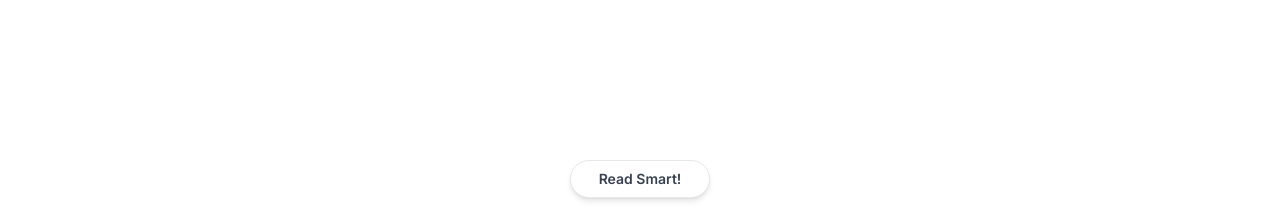
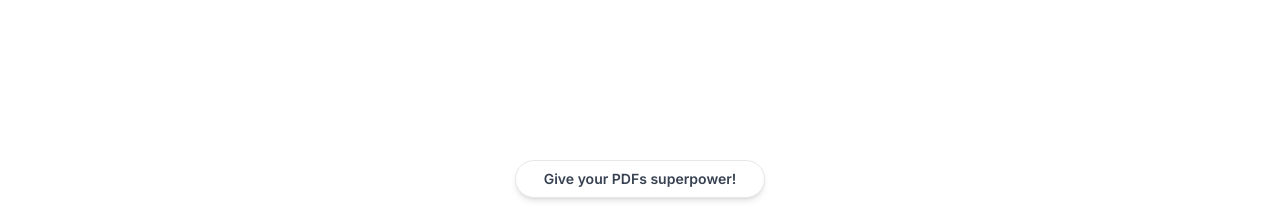
Before and after one commit to Amirmohammad-Bashiri/read-smart-ai, a Next.js app: page / in a window 1280 px wide. Shown: the top 218 px of the page. Built offline with nearby package versions, Linux system fonts and the light colour scheme.

Commit message:
Updated hero slogan

```diff
--- a/src/components/HeroSection.tsx
+++ b/src/components/HeroSection.tsx
@@ -7,9 +7,11 @@ import { buttonVariants } from "@/components/ui/button";
 function HeroSection() {
   return (
     <section>
-      <MaxWidthWrapper className="mb-12 mt-28 sm:mt-40 flex flex-col items-center justify-center text-center">
-        <div className="mx-auto mb-4 flex max-w-fit items-center justify-center space-x-2 overflow-hidden rounded-full border border-gray-200 bg-white px-7 py-2 shadow-md backdrop-blur transition-all hover:border-gray-300 hover:bg-white/50">
-          <p className="text-sm font-semibold text-gray-700">Read Smart!</p>
+      <MaxWidthWrapper className="flex flex-col items-center justify-center mb-12 text-center mt-28 sm:mt-40">
+        <div className="flex items-center justify-center py-2 mx-auto mb-4 space-x-2 overflow-hidden transition-all bg-white border border-gray-200 rounded-full shadow-md max-w-fit px-7 backdrop-blur hover:border-gray-300 hover:bg-white/50">
+          <p className="text-sm font-semibold text-gray-700">
+            Give your PDFs superpower!
+          </p>
         </div>
         <h1 className="max-w-4xl text-5xl font-bold md:text-6xl lg:text-7xl">
           Chat with your <span className="text-orange-600">documents</span> in
@@ -27,7 +29,7 @@ function HeroSection() {
           })}
           href="/dashboard"
           target="_blank">
-          Get started <ArrowRight className="ml-2 h-5 w-5" />
+          Get started <ArrowRight className="w-5 h-5 ml-2" />
         </Link>
       </MaxWidthWrapper>
     </section>
```
